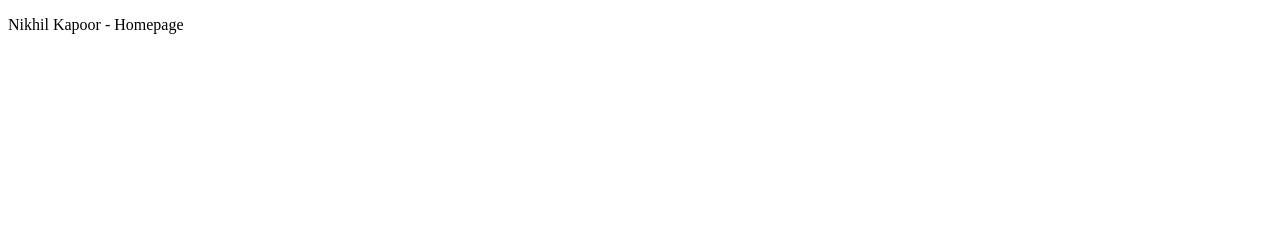
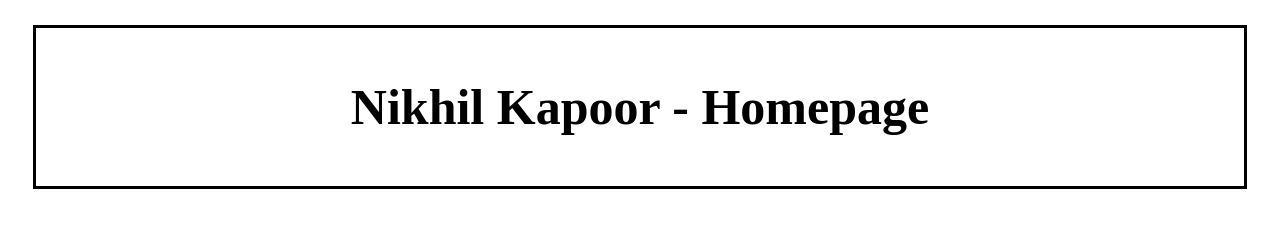
Before and after one commit to NikhilKapoor2024/nikhilkapoor2024.github.io, a plain HTML site: page index.html in a window 1280 px wide. Drawn offline with Linux system fonts and the light colour scheme.

Commit message:
css attempt #3

```diff
--- a/index.html
+++ b/index.html
@@ -5,7 +5,7 @@
     <title>Nikhil Kapoor's Website - Home</title>
 
     <!-- Stylesheets -->
-     <link href="assets/style.css" rel="stylesheets" type="text/css">
+     <link href="assets/css/style.css" rel="stylesheet" type="text/css">
   </head>
   <body>
     <div class="banner">
```
Also changed, not shown: assets/css/style.css (renamed from assets/style.css).
